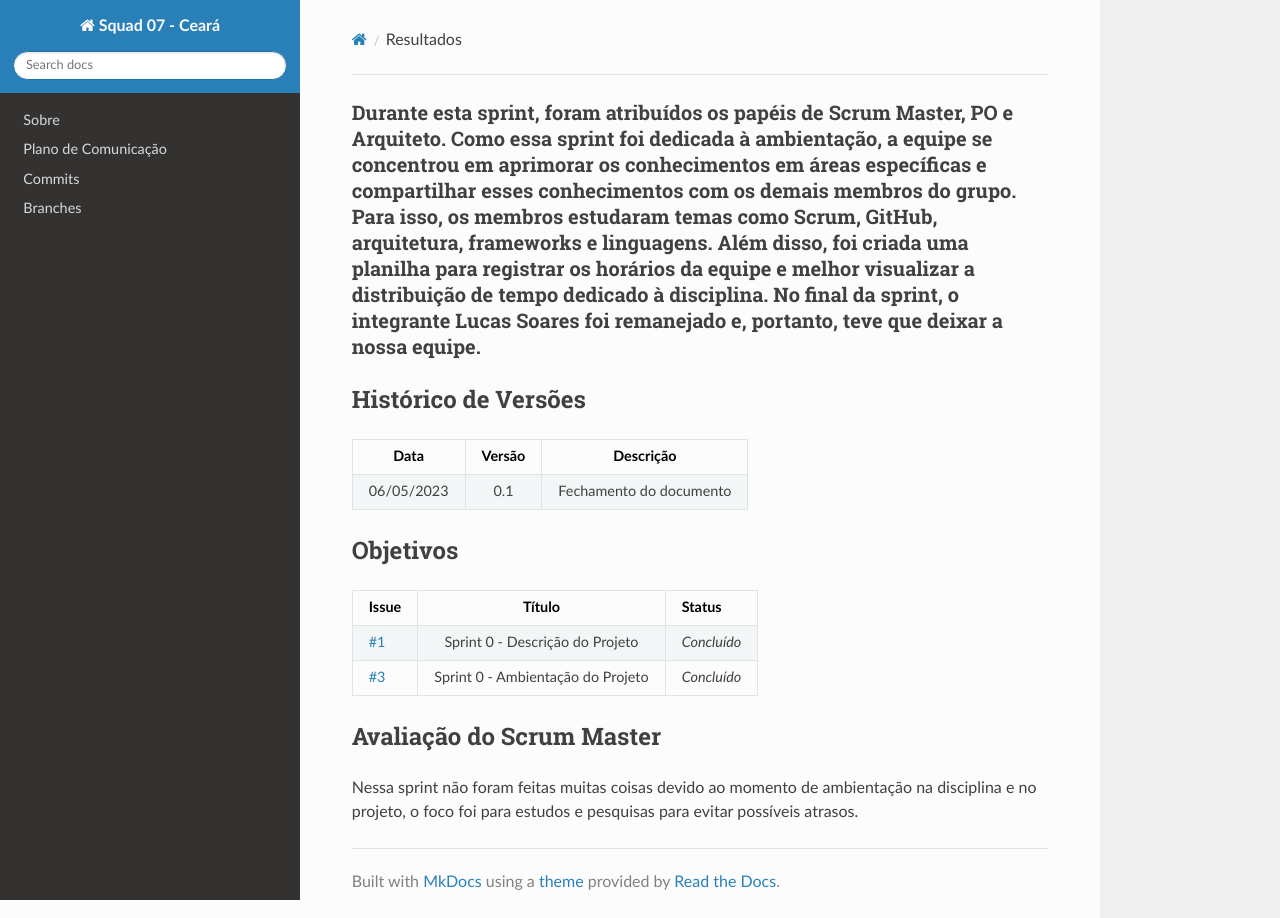
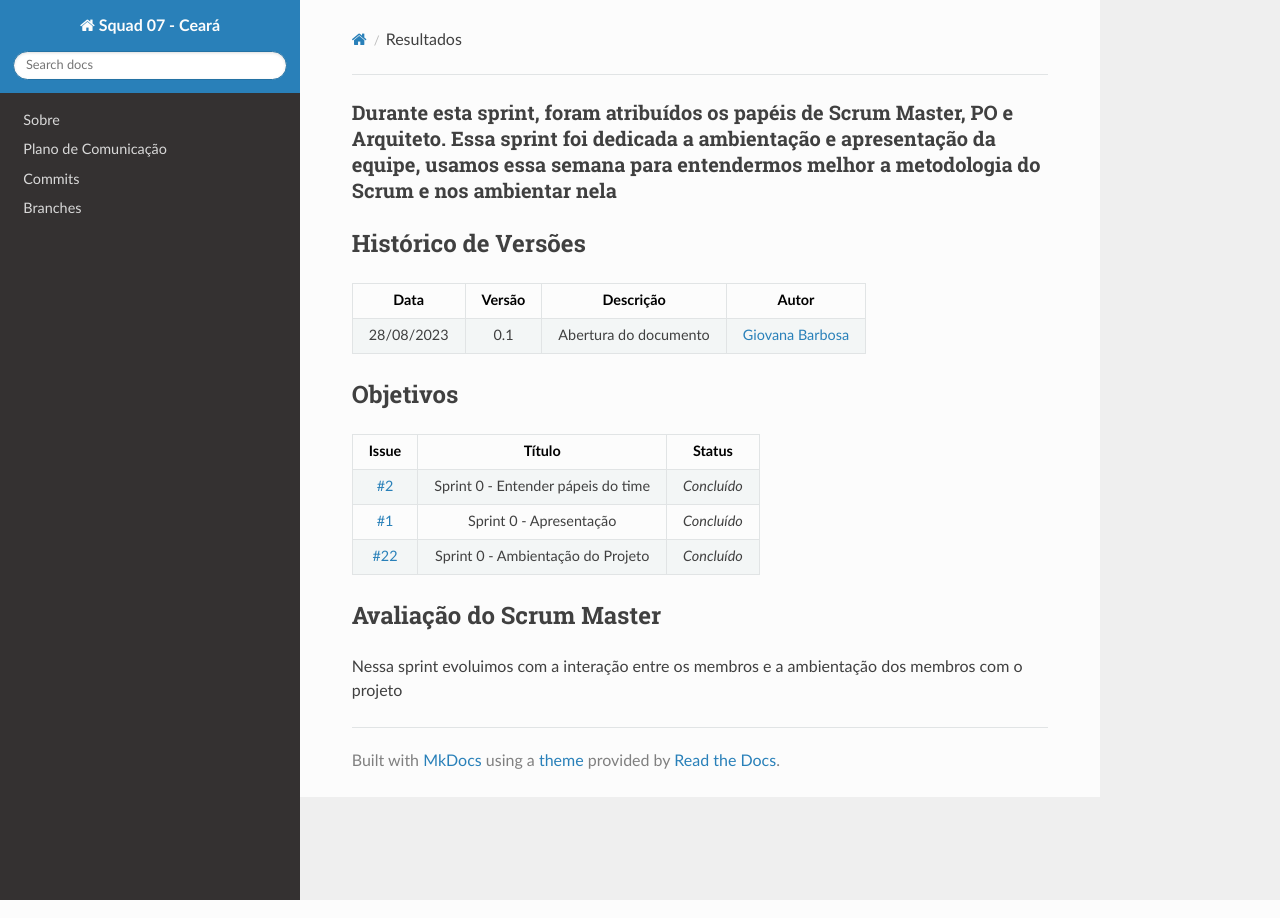
Before and after one commit to unb-mds/2023-2-Squad07, an MkDocs documentation site: the page built from docs/sprints/sprint00/resultados.md, in a window 1280 px wide. Built offline with MkDocs 1.6.1, drawn with Linux system fonts in a browser that asks for light colours; nearby versions of some CDN libraries.

Commit message:
Sprint00-Planejamentos

```diff
--- a/docs/sprints/sprint00/resultados.md
+++ b/docs/sprints/sprint00/resultados.md
@@ -1,20 +1,22 @@
-### Durante esta sprint, foram atribuídos os papéis de Scrum Master, PO e Arquiteto. Como essa sprint foi dedicada à ambientação, a equipe se concentrou em aprimorar os conhecimentos em áreas específicas e compartilhar esses conhecimentos com os demais membros do grupo. Para isso, os membros estudaram temas como Scrum, GitHub, arquitetura, frameworks e linguagens. Além disso, foi criada uma planilha para registrar os horários da equipe e melhor visualizar a distribuição de tempo dedicado à disciplina. No final da sprint, o integrante Lucas Soares foi remanejado e, portanto, teve que deixar a nossa equipe.
+### Durante esta sprint, foram atribuídos os papéis de Scrum Master, PO e Arquiteto. Essa sprint foi dedicada a ambientação e apresentação da equipe, usamos essa semana para entendermos melhor a metodologia do Scrum e nos ambientar nela
 
 #
 
 ## Histórico de Versões
 
-|    Data    | Versão |        Descrição        |
-| :--------: | :----: | :---------------------: |
-| 06/05/2023 |  0.1   | Fechamento do documento |
+| Data       | Versão | Descrição                                 | Autor             |
+| :--------: | :----: | :--------------------:                    | :---------------: |
+| 28/08/2023 |  0.1   | Abertura do documento                     | [Giovana Barbosa ](https://github.com/gio221) |
 
 ## Objetivos
 
-| Issue                                                        |              Título               | Status      |
-| ------------------------------------------------------------ | :-------------------------------: | ----------- |
-| [#1](https://github.com/fga-eps-mds/2023.1-GuiaUnB/issues/1) |  Sprint 0 - Descrição do Projeto  | _Concluído_ |
-| [#3](https://github.com/fga-eps-mds/2023.1-GuiaUnB/issues/3) | Sprint 0 - Ambientação do Projeto | _Concluído_ |
+|                            Issue                             |              Título               |                    Status                     |
+| :----------------------------------------------------------: | :-------------------------------: | :-------------------------------------------------: |
+| [#2](https://github.com/unb-mds/2023-2-Squad07/issues/2) |  Sprint 0 - Entender pápeis do time  | _Concluído_ |
+| [#1](https://github.com/unb-mds/2023-2-Squad07/issues/1) | Sprint 0 - Apresentação | _Concluído_ |
+| [#22](https://github.com/unb-mds/2023-2-Squad07/issues/22) | Sprint 0 - Ambientação do Projeto |  _Concluído_|
+
 
 ## Avaliação do Scrum Master
 
-Nessa sprint não foram feitas muitas coisas devido ao momento de ambientação na disciplina e no projeto, o foco foi para estudos e pesquisas para evitar possíveis atrasos.
+Nessa sprint evoluimos com a interação entre os membros e a ambientação dos membros com o projeto
```
Also changed, not shown: docs/sprints/sprint00/planejamento.md (+3 -3 lines).
